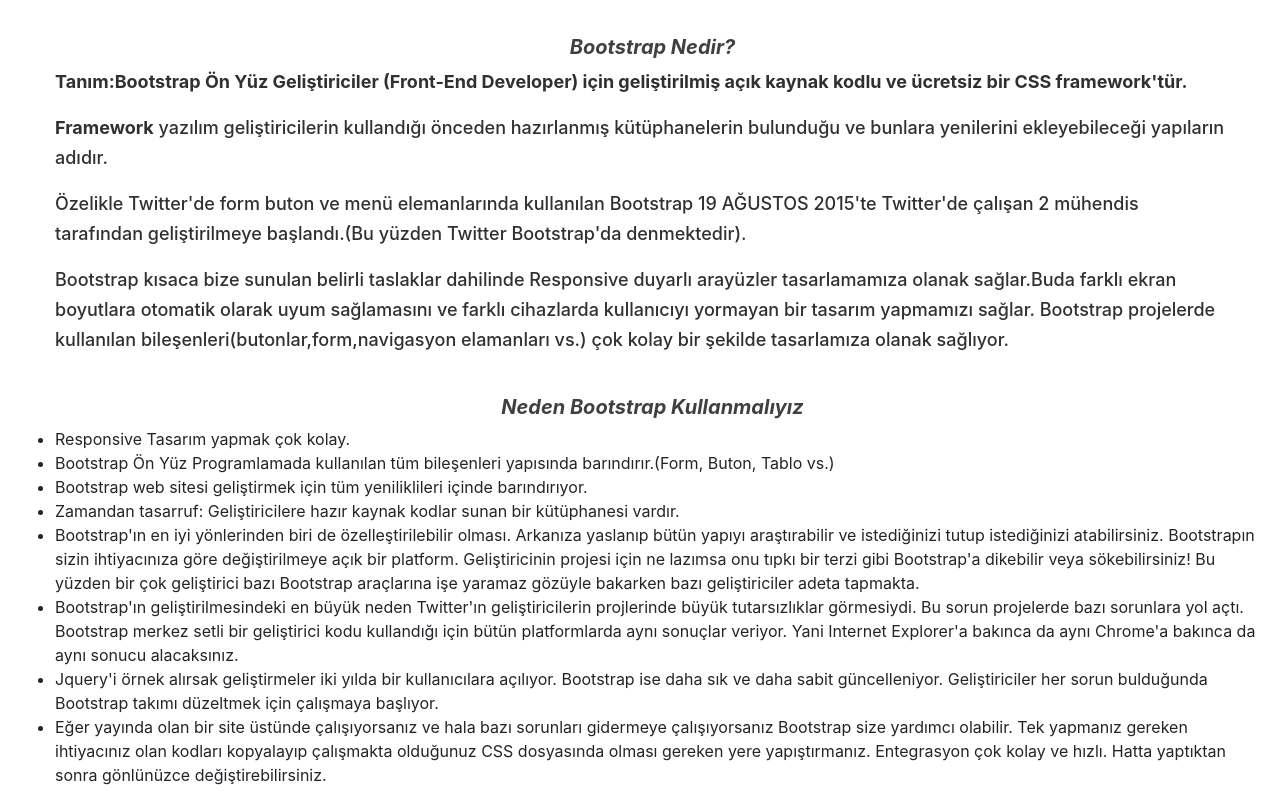
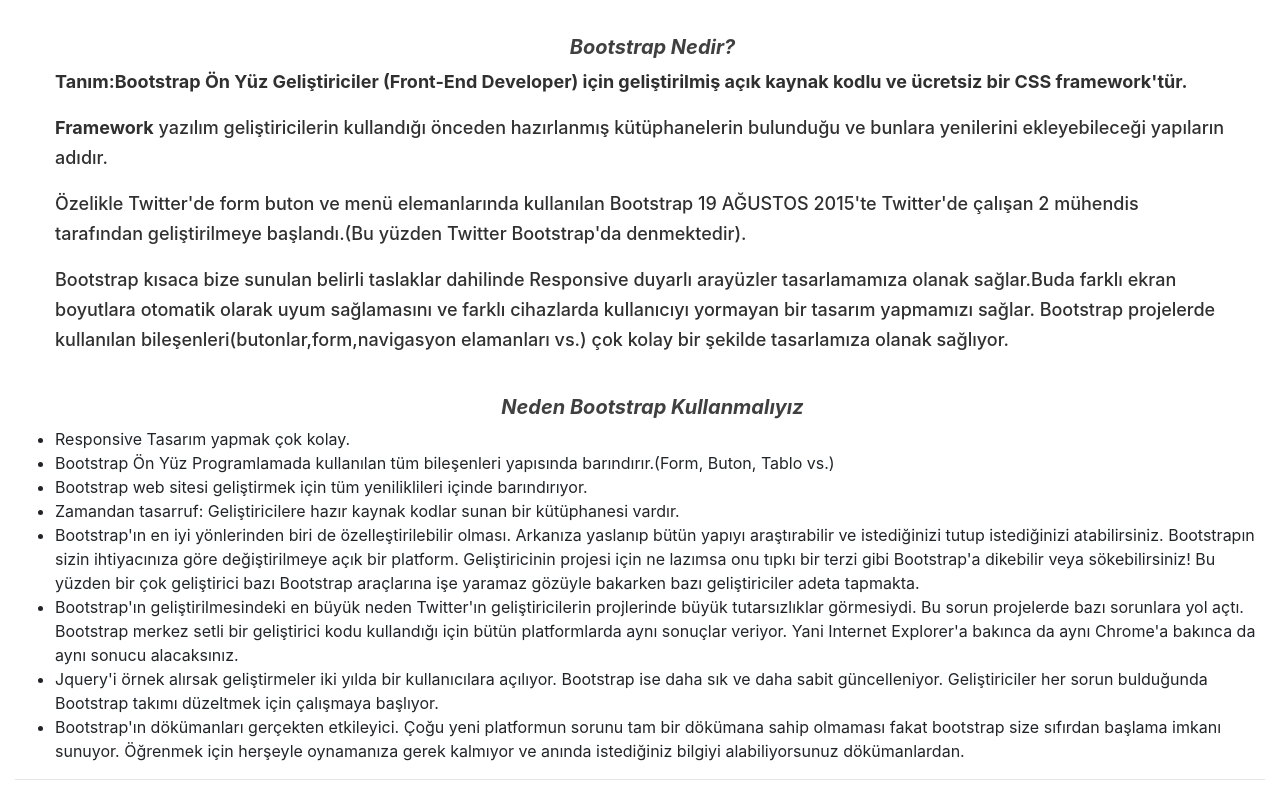
Before and after one commit to murattanriverdi/bootstrap, a plain HTML site: page index.html in a window 1280 px wide. Shown: the part 145-935 px from the top of the page. Drawn offline with Linux system fonts and the light colour scheme.

Commit message:
Update index.html

```diff
--- a/index.html
+++ b/index.html
@@ -42,8 +42,7 @@
 
 		<li>Jquery'i örnek alırsak geliştirmeler iki yılda bir kullanıcılara açılıyor. Bootstrap ise daha sık ve daha sabit güncelleniyor. Geliştiriciler her sorun bulduğunda Bootstrap takımı düzeltmek için çalışmaya başlıyor.</li>
 
-		<li>Eğer yayında olan bir site üstünde çalışıyorsanız ve hala bazı sorunları gidermeye çalışıyorsanız Bootstrap size yardımcı olabilir. Tek yapmanız gereken ihtiyacınız olan kodları kopyalayıp çalışmakta olduğunuz CSS dosyasında olması gereken yere yapıştırmanız. Entegrasyon çok kolay ve hızlı. Hatta yaptıktan sonra gönlünüzce değiştirebilirsiniz.
-		</li>
+
 
 		<li>Bootstrap'ın dökümanları gerçekten etkileyici. Çoğu yeni platformun sorunu tam bir dökümana sahip olmaması fakat bootstrap size sıfırdan başlama imkanı sunuyor. Öğrenmek için herşeyle oynamanıza gerek kalmıyor ve anında istediğiniz bilgiyi alabiliyorsunuz dökümanlardan.</li>
 	</ul>
```
